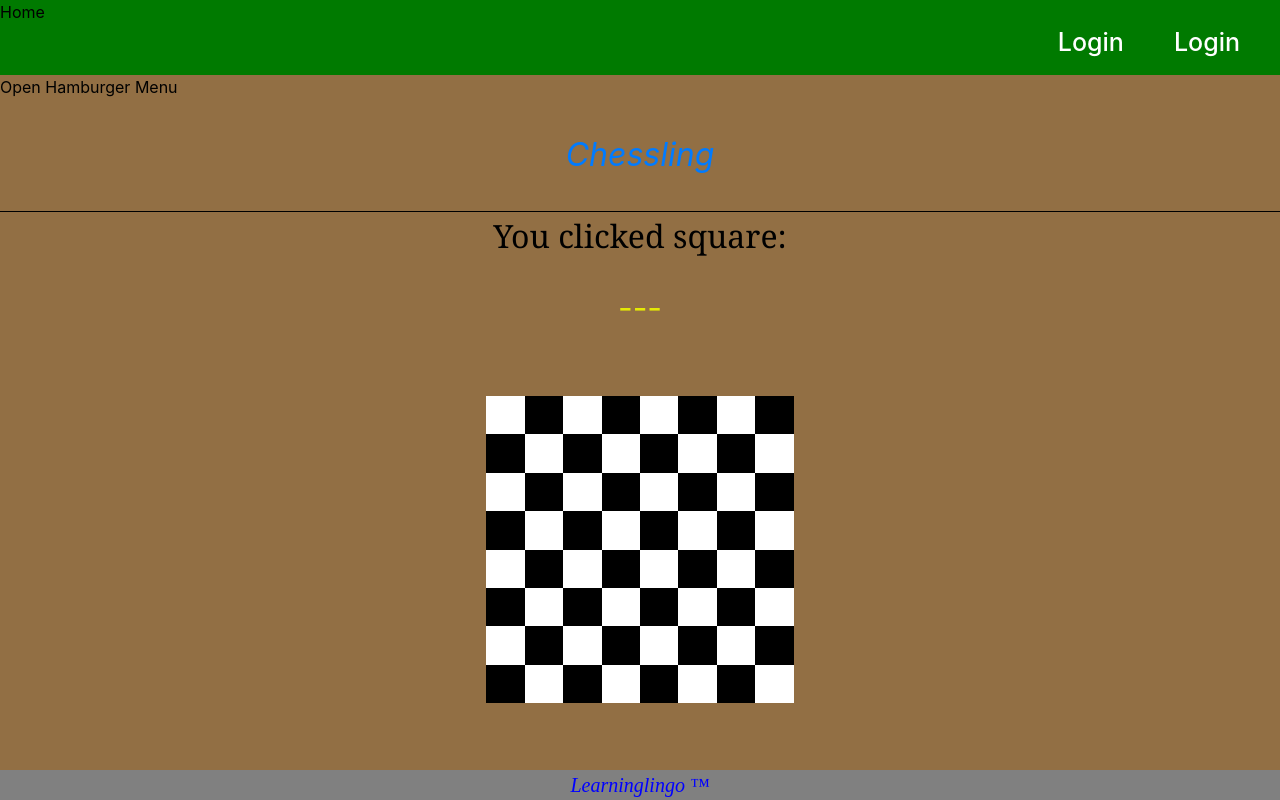
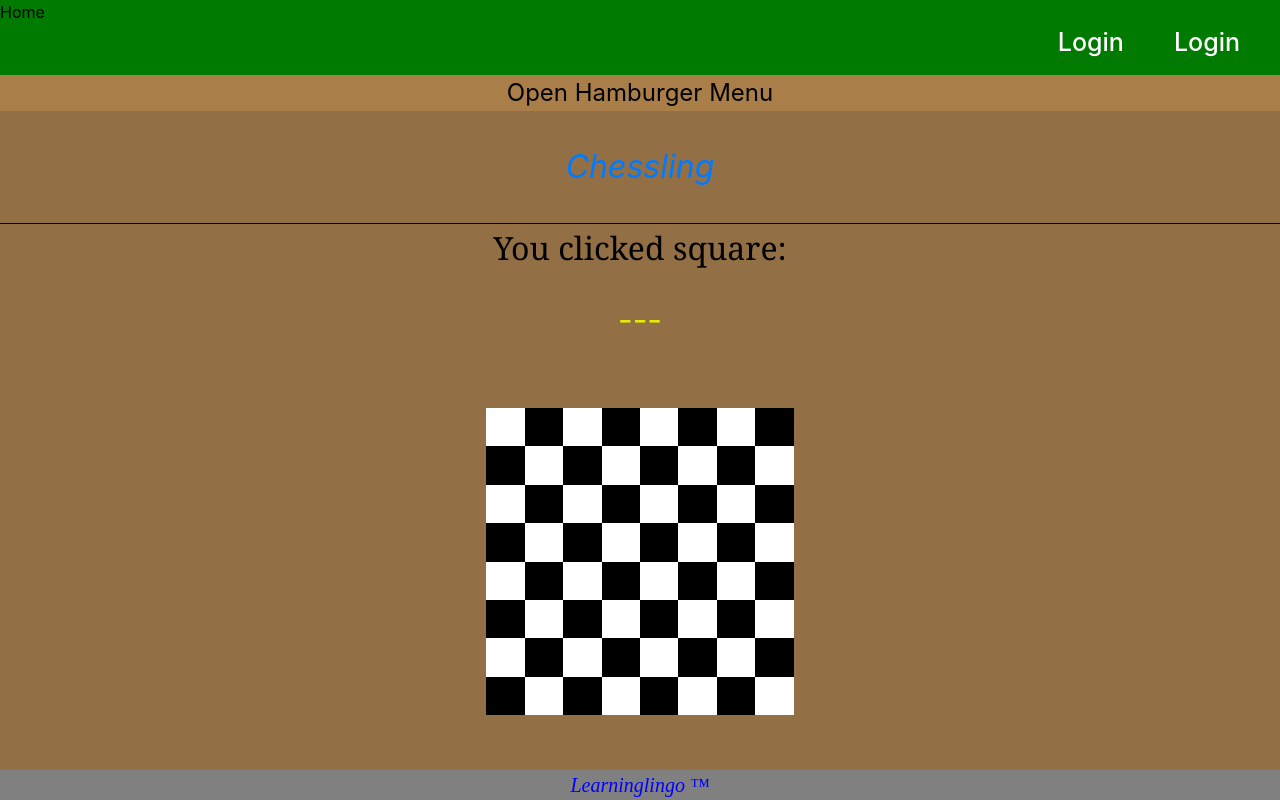
Before and after one commit to Dimitar101/Learninglingo---Project-Sep-, a React (Vite) app: page /chessling in a window 1280 px wide. Built offline with nearby package versions, Linux system fonts and the light colour scheme.

Commit message:
css modeifications

```diff
--- a/src/components/hamburgerMenu/HamburgerMenu.jsx
+++ b/src/components/hamburgerMenu/HamburgerMenu.jsx
@@ -1,4 +1,5 @@
 import { useState } from "react";
+import './hamburgerMenu.css'
 import SmallDoor from "./smallDoor/SmallDoor";
 
 
@@ -10,10 +11,16 @@ export default function HamburgerMenu() {
 
     return (
         <>
-            <button onClick={hamburgerClickHandler}>
-                {onOrOff ? 'Close' : 'Open'} Hamburger Menu
-            </button>
-            {onOrOff && <SmallDoor />}
+            <div className="hamburger">
+                <button onClick={hamburgerClickHandler} className="hamburgerText">
+                    <p>
+                        {onOrOff ? 'Close' : 'Open'} Hamburger Menu
+                    </p>
+                </button>
+            </div>
+            <div>
+                {onOrOff && <SmallDoor />}
+            </div>
         </>
     );
 }
--- /dev/null
+++ b/src/components/hamburgerMenu/hamburgerMenu.css
@@ -0,0 +1,10 @@
+.hamburger {
+    display: flex;
+    justify-content: center;
+    background-color: rgb(170, 126, 72);;
+}
+
+.hamburgerText {
+    font-size: x-large;
+    cursor: pointer;
+}
--- a/src/components/hamburgerMenu/smallDoor/smallDoor.module.css
+++ b/src/components/hamburgerMenu/smallDoor/smallDoor.module.css
@@ -10,6 +10,5 @@
 }
 
 p:hover {
-    /* text-decoration: underline; */
-    color: blue !important;
+    color: blue;
 }
--- a/src/components/home/bigDoor/chessSquares/ChessSquares.jsx
+++ b/src/components/home/bigDoor/chessSquares/ChessSquares.jsx
@@ -1,7 +1,7 @@
 import { useState } from "react"
 import SquareItem from "./squareItem/SquareItem"
 import squares from "./squareItem/squares"
-import './ChessSquares.css'
+import './chessSquares.css'
 
 
 export default function ChessSquares() {
--- a/src/components/home/bigDoor/chessSquares/squareItem/SquareItem.jsx
+++ b/src/components/home/bigDoor/chessSquares/squareItem/SquareItem.jsx
@@ -1,5 +1,3 @@
-
-
 export default function SquareItem(
     {
         sqrClick,
```
